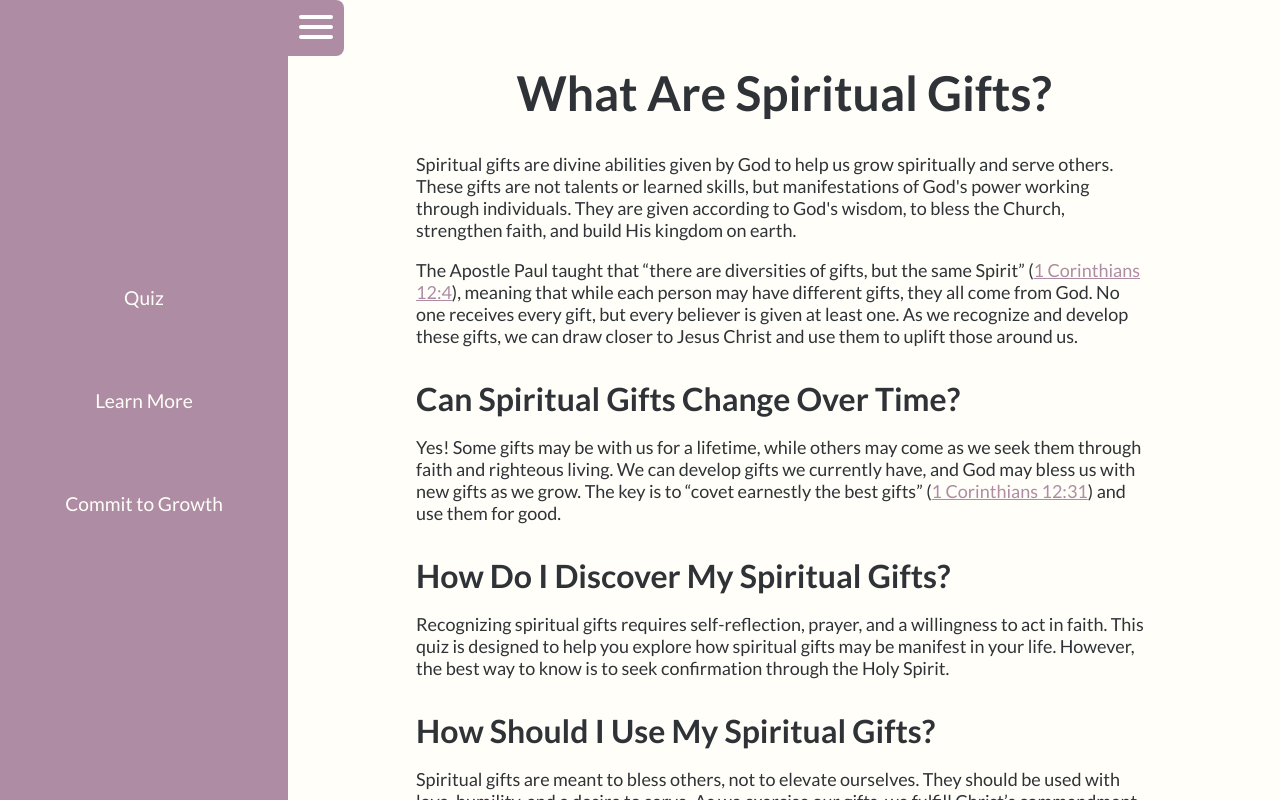
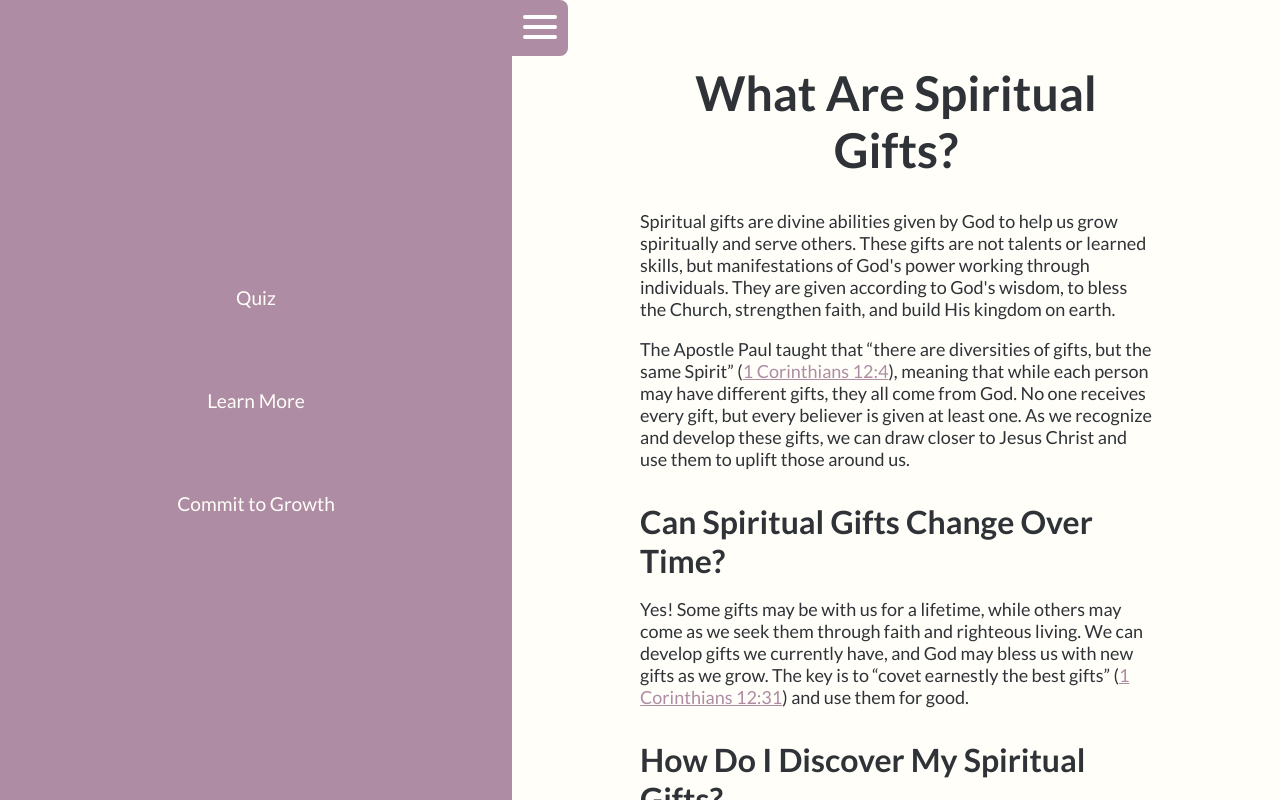
Before and after one commit to BeauYancey/spiritual-gifts, a React (Vite) app: page / in a window 1280 px wide. Built offline with nearby package versions, Linux system fonts and the light colour scheme.

Commit message:
change navbar closed by default

```diff
--- a/src/components/Navbar.tsx
+++ b/src/components/Navbar.tsx
@@ -2,7 +2,7 @@
 import MenuIcon from "../assets/menu.svg?react"
 
 export default function Navbar() {
-	const [navbarState, setNavbarState] = useState('open')
+	const [navbarState, setNavbarState] = useState('closed')
 	return (
 		<>
 			<nav className={navbarState}>
```
